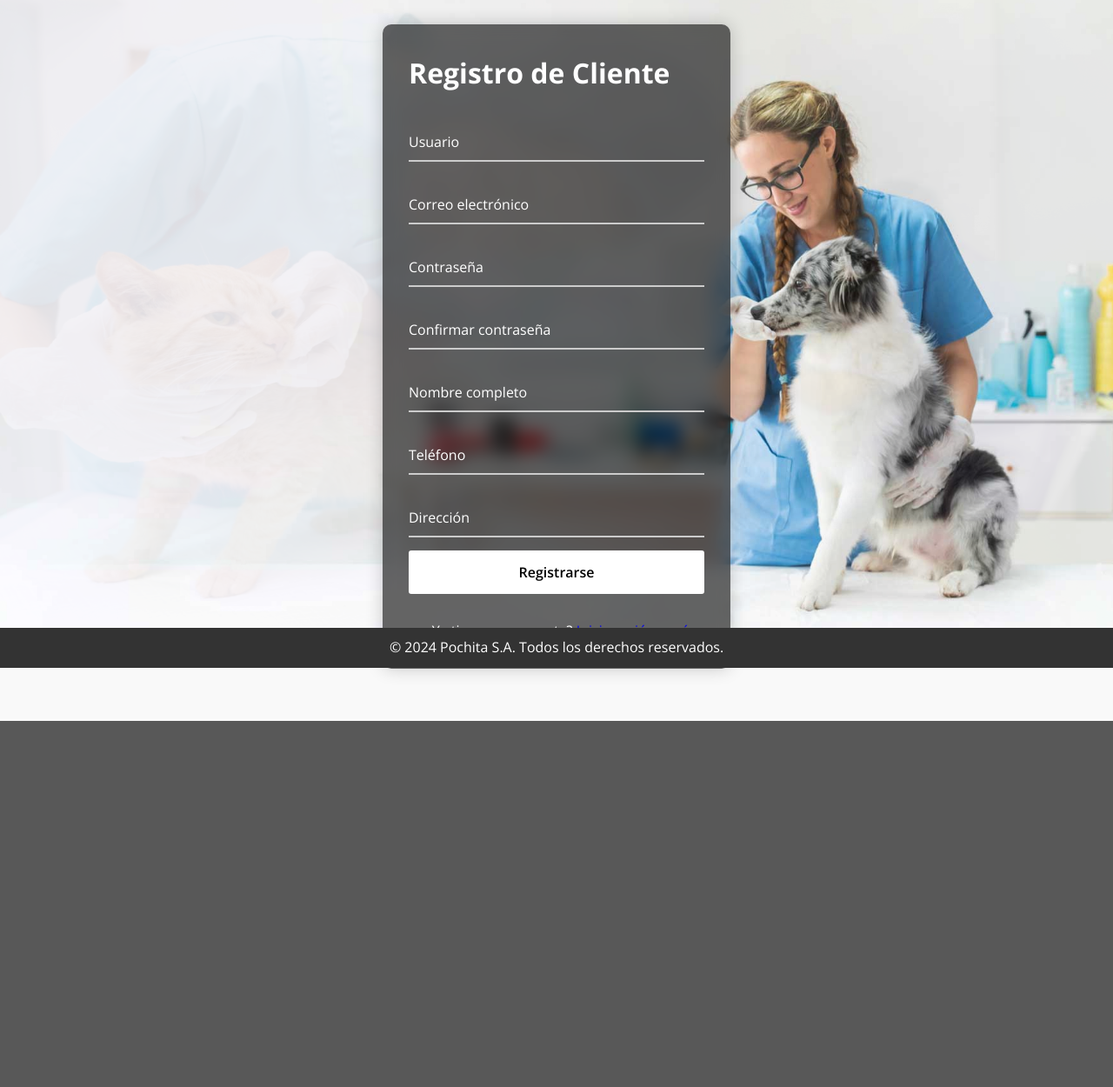
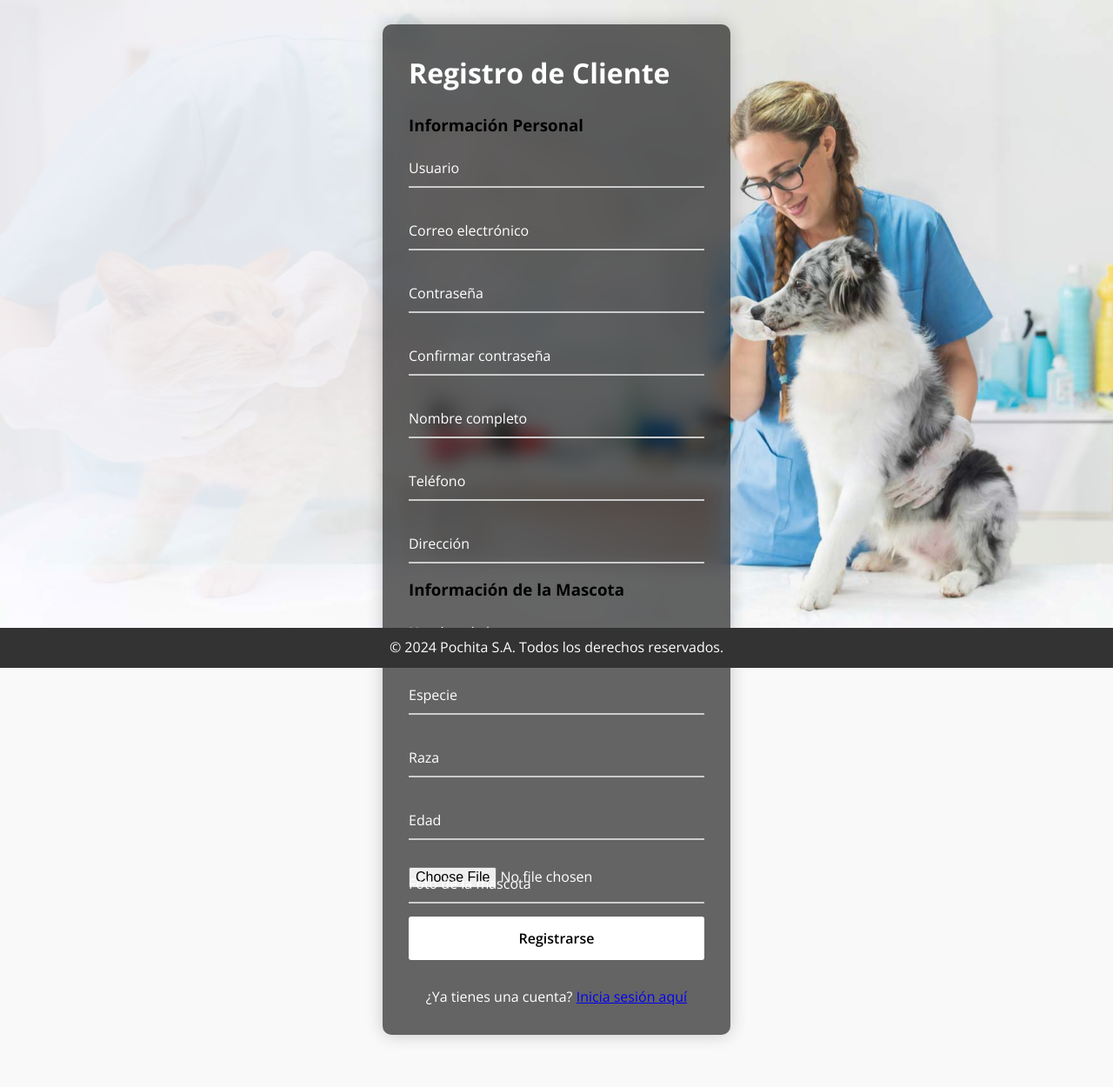
Before and after one commit to Yeyobitz/Pochita, a Django app: page /users/register/ in a window 1280 px wide. Shown: the part 32-1282 px from the top of the page at 87% size. Before the commit the page ends 861 px from the top, so only its background shows below. Run offline with Django 5.2, Linux system fonts and the light colour scheme.

Commit message:
Add Pet model and update MedicalRecord to link with Pet; enhance client registration form with pet details

```diff
--- a/medical_records/models.py
+++ b/medical_records/models.py
@@ -2,8 +2,8 @@ from django.db import models
 from users.models import Client, Pet
 
 class MedicalRecord(models.Model):
-    client = models.ForeignKey(Client, on_delete=models.CASCADE)
-    pet = models.ForeignKey(Pet, on_delete=models.CASCADE)
+    client = models.ForeignKey(Client, on_delete=models.CASCADE, null=True)
+    pet = models.ForeignKey(Pet, on_delete=models.CASCADE, null=True, blank=True)  # Permitir nulos temporalmente
     diagnosis = models.TextField()
     treatment = models.TextField()
     prescription = models.TextField(blank=True, null=True)
@@ -12,4 +12,4 @@ class MedicalRecord(models.Model):
     updated_at = models.DateTimeField(auto_now=True)
 
     def __str__(self):
-        return f"Record for {self.pet_name} ({self.client.name})"
+        return f"Record for {self.pet.name} ({self.client.name})"
--- a/users/admin.py
+++ b/users/admin.py
@@ -1,5 +1,6 @@
 from django.contrib import admin
-from .models import Client, Vet
+from .models import Client,Pet, Vet
 
 admin.site.register(Client)
+admin.site.register(Pet)
 admin.site.register(Vet)
--- a/users/forms.py
+++ b/users/forms.py
@@ -31,6 +31,14 @@ class ClientRegistrationForm(forms.Form):
     phone_number = forms.CharField(max_length=15, required=True, label="Teléfono")
     address = forms.CharField(widget=forms.Textarea, required=True, label="Dirección")
 
+    # New pet fields
+    pet_name = forms.CharField(max_length=100, required=True, label="Nombre de la mascota")
+    species = forms.CharField(max_length=50, required=True, label="Especie")
+    breed = forms.CharField(max_length=50, required=True, label="Raza")
+    age = forms.IntegerField(required=True, min_value=0, label="Edad")
+    image = forms.ImageField(required=False, label="Foto de la mascota")
+
+
     def clean_username(self):
         username = self.cleaned_data.get('username')
         if User.objects.filter(username=username).exists():
--- a/users/models.py
+++ b/users/models.py
@@ -2,6 +2,7 @@ from django.db import models
 from django.contrib.auth.models import User
 
 class Client(models.Model):
+    id = models.AutoField(primary_key=True)
     user = models.OneToOneField(User, on_delete=models.CASCADE, default=1)
     name = models.CharField(max_length=100)
     email = models.EmailField(unique=True)
@@ -14,6 +15,7 @@ class Client(models.Model):
         return self.name
 
 class Pet(models.Model):
+    id = models.AutoField(primary_key=True)
     client = models.ForeignKey(Client, on_delete=models.CASCADE)
     name = models.CharField(max_length=100)
     species = models.CharField(max_length=50)
@@ -24,6 +26,7 @@ class Pet(models.Model):
     updated_at = models.DateTimeField(auto_now=True)
 
 class Vet(models.Model):
+    id = models.AutoField(primary_key=True)
     user = models.OneToOneField(User, on_delete=models.CASCADE, default=1)
     name = models.CharField(max_length=100)
     specialization = models.CharField(max_length=100)
--- a/users/templates/users/register.html
+++ b/users/templates/users/register.html
@@ -12,9 +12,14 @@
 
 {% block content %}
 <div class="wrapper">
-    <form method="post">
+    <form method="post" enctype="multipart/form-data">
         {% csrf_token %}
         <h2>Registro de Cliente</h2>
+
+        <!-- User Information Section -->
+        <div class="section-title">
+            <h3>Información Personal</h3>
+        </div>
 
         <div class="input-field">
             <input type="text" name="username" required>
@@ -51,6 +56,36 @@
             <label>Dirección</label>
         </div>
 
+        <!-- Pet Information Section -->
+        <div class="section-title">
+            <h3>Información de la Mascota</h3>
+        </div>
+
+        <div class="input-field">
+            <input type="text" name="pet_name" required>
+            <label>Nombre de la mascota</label>
+        </div>
+
+        <div class="input-field">
+            <input type="text" name="species" required>
+            <label>Especie</label>
+        </div>
+
+        <div class="input-field">
+            <input type="text" name="breed" required>
+            <label>Raza</label>
+        </div>
+
+        <div class="input-field">
+            <input type="number" name="age" required min="0">
+            <label>Edad</label>
+        </div>
+
+        <div class="input-field">
+            <label class="file-label">Foto de la mascota</label>
+            <input type="file" name="image" accept="image/*">
+        </div>
+
         {% if form.errors %}
         <div class="error-message visible">
             {% for field in form %}
--- a/users/views.py
+++ b/users/views.py
@@ -1,7 +1,7 @@
 from django.shortcuts import render, redirect
 from django.contrib.auth import login, logout
 from django.contrib import messages
-from .models import Client
+from .models import Client, Pet
 from .forms import CustomUserCreationForm, ClientRegistrationForm
 from django.contrib.auth.models import User
 
@@ -22,6 +22,14 @@ def register_client(request):
                 address=form.cleaned_data['address'],
                 email=form.cleaned_data['email']  # Adding email field here
             )
+            Pet.objects.create(
+                client=Client.objects.get(user=user),
+                name=form.cleaned_data['pet_name'],
+                species=form.cleaned_data['species'],
+                breed=form.cleaned_data['breed'],
+                age=form.cleaned_data['age'],
+                image=form.cleaned_data['image']
+            )
             login(request, user)
             messages.success(request, "¡Registro exitoso! Bienvenido a Pochita S.A.")
             return redirect('landing_page')
```
Also changed, not shown: db.sqlite3, medical_records/migrations/0002_remove_medicalrecord_pet_name_medicalrecord_pet_and_more.py (added), users/migrations/0003_alter_client_id_alter_vet_id_pet.py (added).
